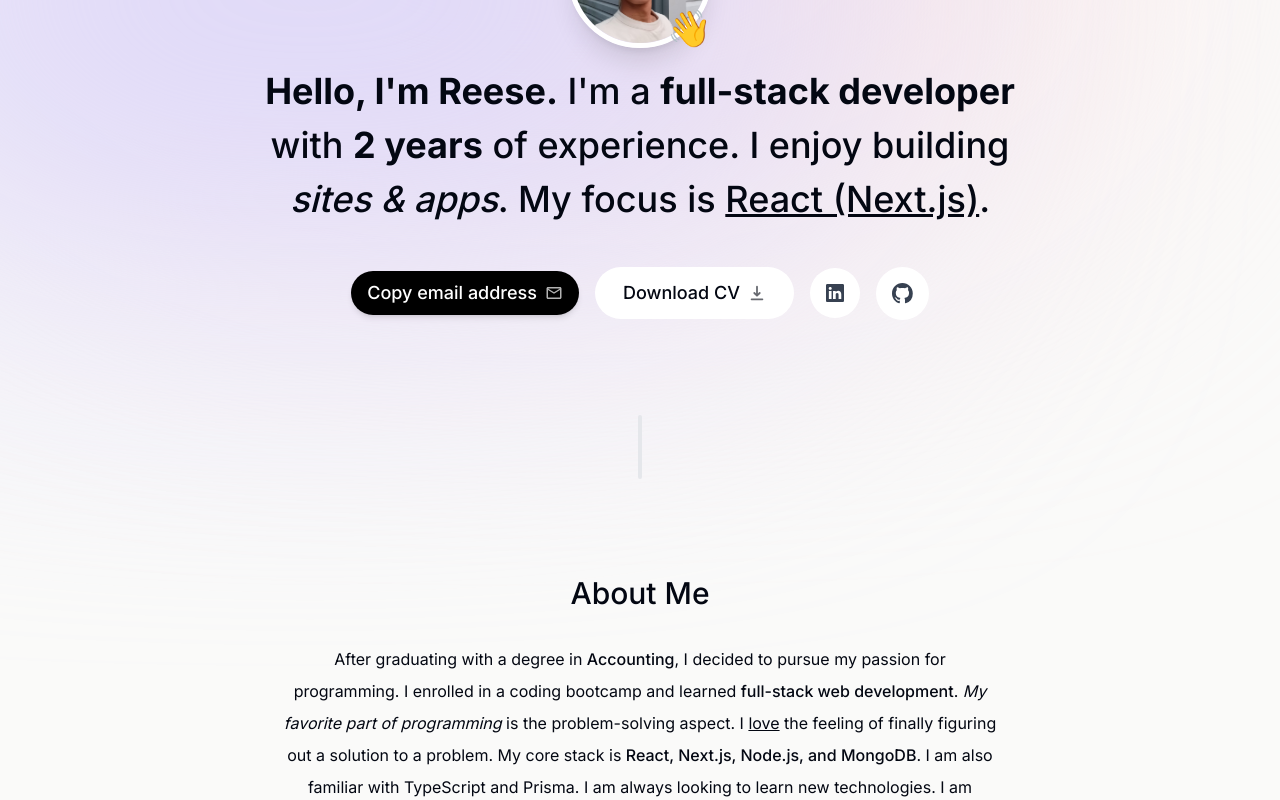
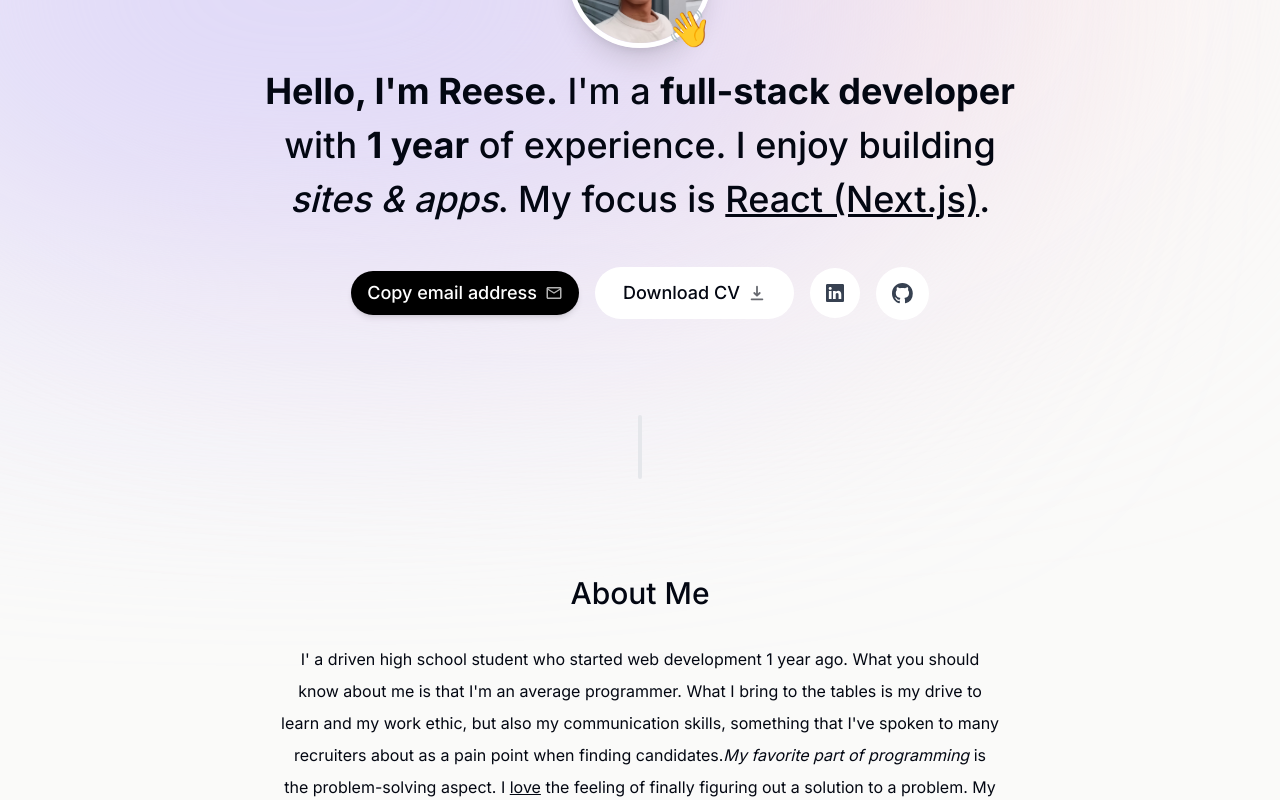
Before and after one commit to r-chong/portfolio-v3, a Next.js app: page / in a window 1280 px wide. Shown: the part 240-1040 px from the top of the page. Built offline with nearby package versions, Linux system fonts and the light colour scheme.

Commit message:
Edit text on about

```diff
--- a/app/layout.tsx
+++ b/app/layout.tsx
@@ -18,13 +18,13 @@ export default function RootLayout({
 		<html lang='en'>
 			<body
 				className={`${inter.className}
-      bg-stone-50 relative h-[5000px] text-gray-950 pt-28 sm:pt-36`}
+      bg-stone-50 relative h-[2500px] text-gray-950 pt-28 sm:pt-36`}
 			>
 				<div className='bg-[#fbe2e3] absolute top-[-6rem] -z-10 right-[11rem] h-[31.25rem] w-[31.25rem] rounded-full blur-[10rem] sm:w-[68.75rem]'></div>
 				{/* dark:bg-[#946263] */}
 				<div className='bg-[#dbd7fb] absolute top-[-1rem] -z-10 left-[-35rem] h-[31.25rem] w-[50rem] rounded-full blur-[10rem] sm:w-[68.75rem] md:left-[-33rem] lg:left-[-28rem] xl:left-[-15rem] 2xl:left-[-5rem] '></div>
 				{/* dark:bg-[#676394] */}
-				<Header />
+				<Header className='' />
 				{children}
 			</body>
 		</html>
--- a/app/page.tsx
+++ b/app/page.tsx
@@ -5,7 +5,7 @@ import Projects from '@/components/projects';
 
 export default function Home() {
 	return (
-		<main className='flex flex-col items-center'>
+		<main className='z-10 flex flex-col items-center'>
 			<Intro />
 			<SectionDivider />
 			<About />
--- a/components/about.tsx
+++ b/components/about.tsx
@@ -15,12 +15,15 @@ export default function About() {
 			id='about'
 		>
 			<SectionHeading>About me</SectionHeading>
-			<p className='mb-3'>
-				After graduating with a degree in{' '}
-				<span className='font-medium'>Accounting</span>, I decided to
-				pursue my passion for programming. I enrolled in a coding
-				bootcamp and learned{' '}
-				<span className='font-medium'>full-stack web development</span>.{' '}
+			<p>
+				<span>
+					I&apos; a driven high school student who started web
+					development 1 year ago. What you should know about me is
+					that I'm an average programmer. What I bring to the tables
+					is my drive to learn and my work ethic, but also my
+					communication skills, something that I've spoken to many
+					recruiters about as a pain point when finding candidates.
+				</span>
 				<span className='italic'>My favorite part of programming</span>{' '}
 				is the problem-solving aspect. I{' '}
 				<span className='underline'>love</span> the feeling of finally
--- a/components/header.tsx
+++ b/components/header.tsx
@@ -7,7 +7,7 @@ import Link from 'next/link';
 
 export default function Header() {
 	return (
-		<header className='relative z-999'>
+		<header className='relative z-[999]'>
 			{/* why do we do left-1/2 and -translate-x-1 */}
 			<motion.div
 				className='fixed top-0 left-1/2 h-[4.5rem] w-full rounded-none border border-white border-opacity-40 bg-white bg-opacity-80 shadow-lg shadow-black/[0.03] backdrop-blur-[0.5rem] sm:top-6 sm:h-[3.25rem] sm:w-[36rem] sm:rounded-xl'
--- a/components/intro.tsx
+++ b/components/intro.tsx
@@ -55,9 +55,9 @@ export default function Intro() {
 				<span className='font-bold'>Hello, I&apos;m Reese.</span>{' '}
 				I&apos;m a{' '}
 				<span className='font-bold'>full-stack developer</span> with{' '}
-				<span className='font-bold'>2 years</span> of experience. I
-				enjoy building <span className='italic'>sites & apps</span>. My
-				focus is <span className='underline'>React (Next.js)</span>.
+				<span className='font-bold'>1 year</span> of experience. I enjoy
+				building <span className='italic'>sites & apps</span>. My focus
+				is <span className='underline'>React (Next.js)</span>.
 			</motion.h1>
 			<motion.div
 				className='flex flex-col items-center justify-center gap-4 px-4 text-lg font-medium sm:flex-row'
```
